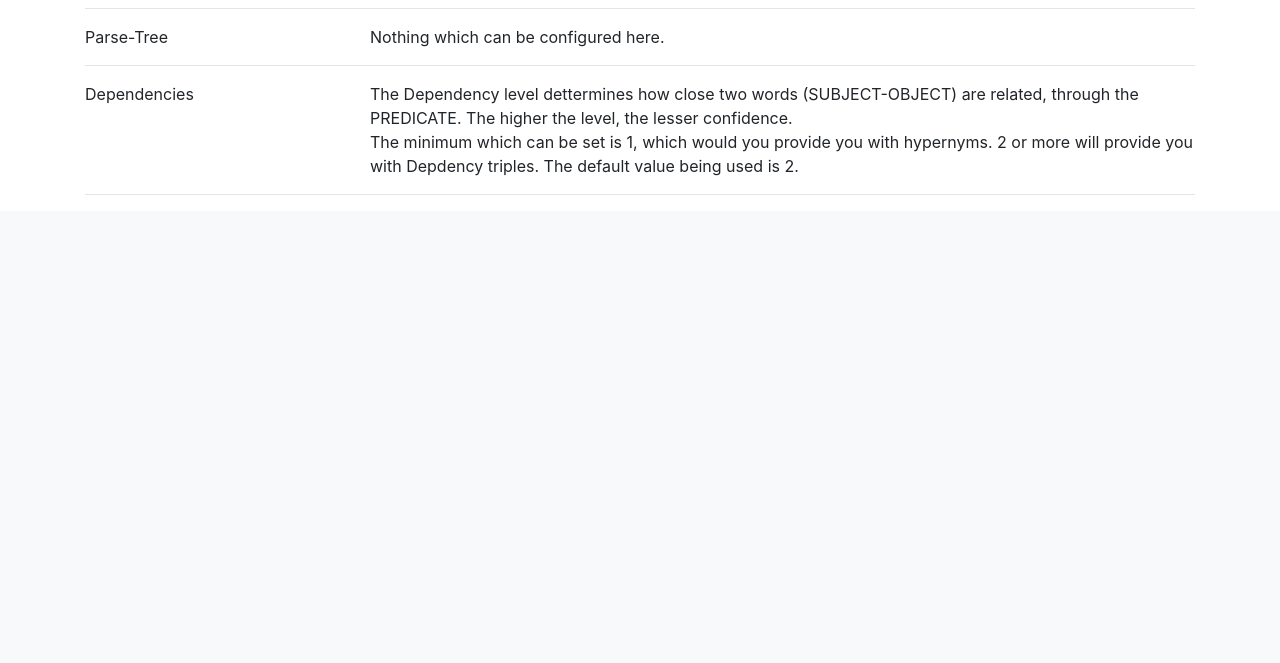
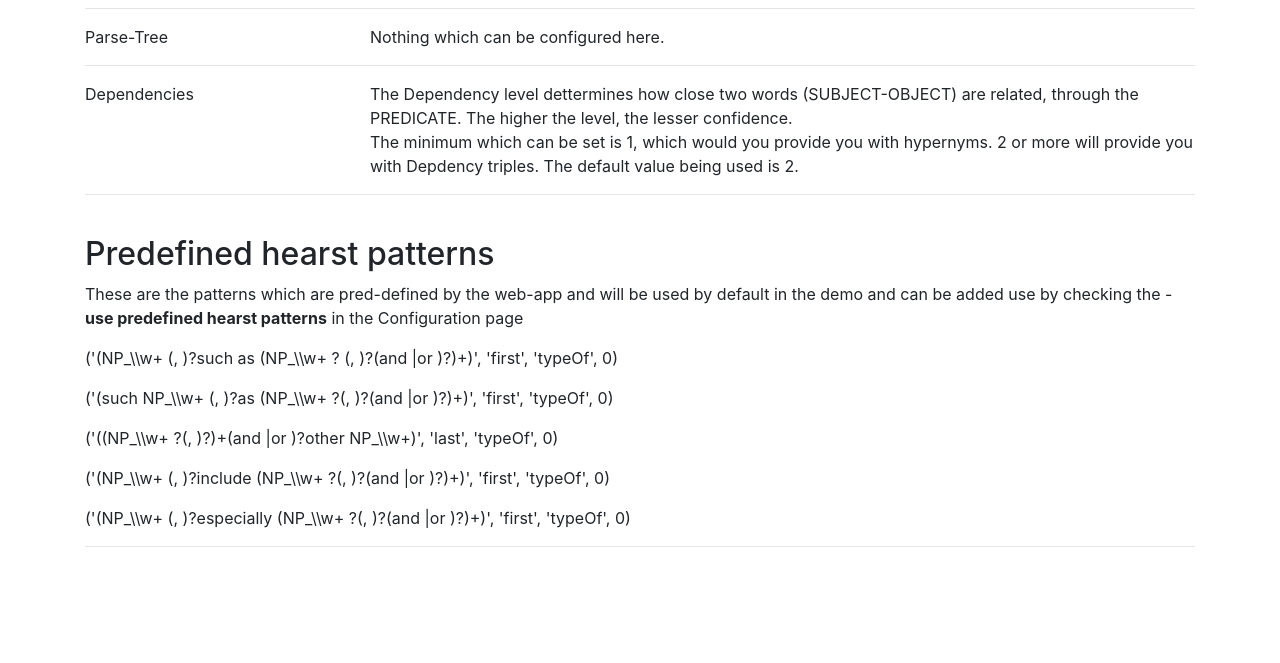
Before and after one commit to sahitpj/TE-webapp, a Flask app: page /about in a window 1280 px wide. Shown: the part 643-1306 px from the top of the page. Before the commit the page ends 838 px from the top, so only its background shows below. Run offline with Flask 2, Linux system fonts and the light colour scheme; parts of the project's set-up code (start-up, migrations or seed data) failed here and were passed over; some libraries are stand-ins or nearby versions.

Commit message:
set configuration feature added

```diff
--- a/app/routes.py
+++ b/app/routes.py
@@ -4,12 +4,15 @@ from flask_cors import CORS, cross_origin
 from app import app_flask
 from .src.pyspotlight import spotlight
 from .src.hpatterns import HearstPatterns
+from .src.hpatternUtils import parse_hearst_patterns, add_hearst_patterns
 from .src.Utils import hearst_get_triplet, hypernym_clean, directRelation_clean, short_relations_clean, annotate_triple
-from .src.hpatternUtils import annotate_predicate_ps, clean_hearst_triple
 from .src.parseTree import TripleExtraction
-from .src.deps import TripleExtraction_Deps
+from .src.deps import TripleExtraction_Deps, TripleExtraction_Deps_SS
+from .src.multiLang import TripleExtraction_Deps_Lang, TripleExtraction_Lang
+from .src.spotlight import Spotlight_Pipeline
+from .src.configFileUtils import writeToConfig, readFromConfig
 from nltk.tokenize import sent_tokenize
-import nltk
+import nltk, json
 
 spotlight_config = spotlight.Config()
 spotlight_address = spotlight_config.spotlight_address
@@ -32,6 +35,19 @@ def search():
     """
     Triplet extraction function for the application. Triggered by the 'get triplets' button
     """
+    configData = readFromConfig()
+
+    (q_use_parse_tree,
+        q_use_dependencies,
+        q_dependecy_level,
+        q_use_dependencies_with_coref,
+        q_use_existing_hearst,
+        q_hearst_patterns,
+        q_hearst_pattern_type,
+        q_language,
+        q_addn_props,
+        q_use_spotlight) = configData.values()
+
     triples = list()
     annotations = None
     annotated_text = list()
@@ -42,17 +58,18 @@ def search():
 
     print(q_method)
 
-    sentences = nltk.sent_tokenize(q_text)
-    word_tokenized_sentences = list()
-    all_words = list()
-    for sent in sentences:
-        words = nltk.word_tokenize(sent)
-        word_tokenized_sentences.append(words)
-        all_words.extend(words)
+    triples = list()
 
-    if q_spotlight:
-        annotations = spotlight.annotate(spotlight_address,
-                                        q_text)
+    annotations = None
+    annotated_text = list()
+
+    addn_props = {}
+    print("hello")
+    print([q_use_spotlight])
+    if q_use_spotlight != None:
+        print("hello")
+        spipe = Spotlight_Pipeline(q_language)
+        annotations = spipe.annotate(q_text)
         ptr = 0
         flag = 0
         annotated_text.append([0, q_text[:annotations[0]['offset']]])
@@ -65,46 +82,64 @@ def search():
             annotated_text.append([1, annotations[i]])
 
 
-    if q_method == METHODS[0]:
+    if q_use_existing_hearst:
         hpatterns1 = None
         hpatterns2 = None
         patterns1 = None
         patterns2 = None
-        q_pattern_method = request.form.get("pattern-method")
-        if q_pattern_method == HEARST_PATTERNS_METHODS[0]:
+        if q_hearst_pattern_type == HEARST_PATTERNS_METHODS[0]:
             hpatterns1 = HearstPatterns(extended = True, same_sentence = True)
+            hpatterns1.add_patterns(q_hearst_patterns, q_hearst_pattern_type)
             hpatterns2 = HearstPatterns(extended = True, same_sentence = False)
-            patterns1 = [ hearst_get_triplet(pattern) for pattern in hpatterns1.find_hearstpatterns_spacy(q_text)]
-            patterns2 = [ hearst_get_triplet(pattern) for pattern in hpatterns2.find_hearstpatterns_spacy(q_text)]
-            print(patterns1, patterns2)
-
-        elif q_pattern_method == HEARST_PATTERNS_METHODS[1]:
-            hpatterns1 = HearstPatterns(extended = True, same_sentence = True, greedy = True)
-            hpatterns2 = HearstPatterns(extended = True, same_sentence = False, greedy = True)
-            patterns1 = [ hearst_get_triplet(pattern) for pattern in hpatterns1.find_hearstpatterns_spacy(q_text)]
-            patterns2 = [ hearst_get_triplet(pattern) for pattern in hpatterns2.find_hearstpatterns_spacy(q_text)]
-        else:
-            hpatterns1 = HearstPatterns(extended = True, same_sentence = True, semi = True)
-            hpatterns2 = HearstPatterns(extended = True, same_sentence = False, semi = True)
+            hpatterns2.add_patterns(q_hearst_patterns, q_hearst_pattern_type)
             patterns1 = [ hearst_get_triplet(pattern) for pattern in hpatterns1.find_hearstpatterns_spacy(q_text)]
             patterns2 = [ hearst_get_triplet(pattern) for pattern in hpatterns2.find_hearstpatterns_spacy(q_text)]
 
-        triples += [clean_hearst_triple(pattern) for pattern in patterns1] + [clean_hearst_triple(pattern) for pattern in patterns2]
+        elif q_hearst_pattern_type == HEARST_PATTERNS_METHODS[1]:
+            hpatterns1 = HearstPatterns(extended = True, same_sentence = True, greedy = True)
+            hpatterns1.add_patterns(q_hearst_patterns, q_hearst_pattern_type)
+            hpatterns2 = HearstPatterns(extended = True, same_sentence = False, greedy = True)
+            hpatterns2.add_patterns(q_hearst_patterns, q_hearst_pattern_type)
+            patterns1 = [ hearst_get_triplet(pattern) for pattern in hpatterns1.find_hearstpatterns_spacy(q_text)]
+            patterns2 = [ hearst_get_triplet(pattern) for pattern in hpatterns2.find_hearstpatterns_spacy(q_text)]
 
-    elif q_method == METHODS[1]:
-        text_extraction = TripleExtraction()
-        triplets = list()
-        for sentence in sent_tokenize(q_text):
-            triple = text_extraction.treebank(sentence)
-            triplets.append(triple)
-        print(triplets)
-        triples += triplets
+        else:
+            hpatterns1 = HearstPatterns(extended = True, same_sentence = True, semi = True)
+            hpatterns1.add_patterns(q_addn_patterns, q_hearst_pattern_type)
+            hpatterns2 = HearstPatterns(extended = True, same_sentence = False, semi = True)
+            hpatterns2.add_patterns(q_hearst_patterns, q_hearst_pattern_type)
+            patterns1 = [ hearst_get_triplet(pattern) for pattern in hpatterns1.find_hearstpatterns_spacy(q_text)]
+            patterns2 = [ hearst_get_triplet(pattern) for pattern in hpatterns2.find_hearstpatterns_spacy(q_text)]
 
-    elif q_method == METHODS[2] or q_method == METHODS[3]:
 
+        triples += patterns1 + patterns2
+
+    if q_use_parse_tree:
+        if q_language == 'English':
+            text_extraction = TripleExtraction()
+            triplets = list()
+            for sentence in sent_tokenize(q_text):
+                triple = text_extraction.treebank(sentence)
+                triplets.append(triple)
+            print(triplets)
+            triples += triplets
+        else:
+            text_extraction = TripleExtraction_Lang(q_language)
+            triplets = list()
+            for sentence in sent_tokenize(q_text):
+                triple = text_extraction.treebank(sentence)
+                triplets.append(triple)
+            print(triplets)
+            triples += triplets
+
+
+    if q_use_dependencies == 'Yes':
         NOUN_RELATIONS = ['nmod', 'hypernym (low confidence)']
-
-        text_extraction = TripleExtraction_Deps()
+        text_extraction = None
+        if q_language == 'English':
+            text_extraction = TripleExtraction_Deps()
+        else:
+            text_extraction = TripleExtraction_Deps_Lang(q_language)
         triplets = list()
         sr = list()
         sr_preps = list()
@@ -127,9 +162,10 @@ def search():
         triples += triplets
 
     annotated_triples = None
-    if q_spotlight:
+    if q_use_spotlight != None:
+        spipe = Spotlight_Pipeline(q_language)
         annotated_triples = list()
         for triple in triples:
-            annotated_triples.append(annotate_triple(triple))
+            annotated_triples.append(spipe.annotate_triple(triple, addn_props))
 
     return render_template('triplets.html', annotations=annotations, annotated_text=annotated_text, triplets=triples, q_text=q_text, annotated_triples=annotated_triples)
--- a/app/templates/about.html
+++ b/app/templates/about.html
@@ -58,6 +58,20 @@
                     <hr>
                 </div>
             </section>
+            <section style="margin-top:40px; padding-bottom: 100px;">
+                <div class="container">
+                    <h2>Predefined hearst patterns</h2>
+                    <p>These are the patterns which are pred-defined by the web-app and will be used by default in the demo and
+                        can be added use by checking the - <b>use predefined hearst patterns</b> in the Configuration page
+                    </p>
+                    <p>('(NP_\\w+ (, )?such as (NP_\\w+ ? (, )?(and |or )?)+)', 'first', 'typeOf', 0)</p>
+                    <p>('(such NP_\\w+ (, )?as (NP_\\w+ ?(, )?(and |or )?)+)', 'first', 'typeOf', 0)</p>
+                    <p>('((NP_\\w+ ?(, )?)+(and |or )?other NP_\\w+)', 'last', 'typeOf', 0)</p>
+                    <p>('(NP_\\w+ (, )?include (NP_\\w+ ?(, )?(and |or )?)+)', 'first', 'typeOf', 0)</p>
+                    <p>('(NP_\\w+ (, )?especially (NP_\\w+ ?(, )?(and |or )?)+)', 'first', 'typeOf', 0)</p>
+                    <hr>
+                </div>
+            </section>
 
         </body>
 </html>
--- /dev/null
+++ b/config.json
@@ -0,0 +1 @@
+{"use_parse_tree": null, "use_dependencies": "No", "dependency_level": "", "use_dependencies_with_coref": "Yes", "use_existing_hearst": null, "addn_hearst_patterns": [["NP_(\\w+).*?(broadcast).*?on.*?.*?NP_(\\w+)", " first", "broadcastOn", 3], ["NP_(\\w+).*?(air).*?on.*?.*?NP_(\\w+)", " first", "airOn", 3]], "hearst_pattern_type": "Default", "language": "English", "addn": {"broadcast_on": " http://dbpedia.org/ontology/frequency", "air_on": " http://dbpedia.org/ontology/channel"}, "use_spotlight": null}
--- /dev/null
+++ b/data.json
@@ -0,0 +1 @@
+{"text": "hello1"}
```
Also changed, not shown: app/config_routes.py (+36 -2 lines), app/src/configFileUtils.py (added, +35 -0 lines), app/templates/config.html (+6 -5 lines), app/templates/setconfig.html (added, +18 -0 lines).
